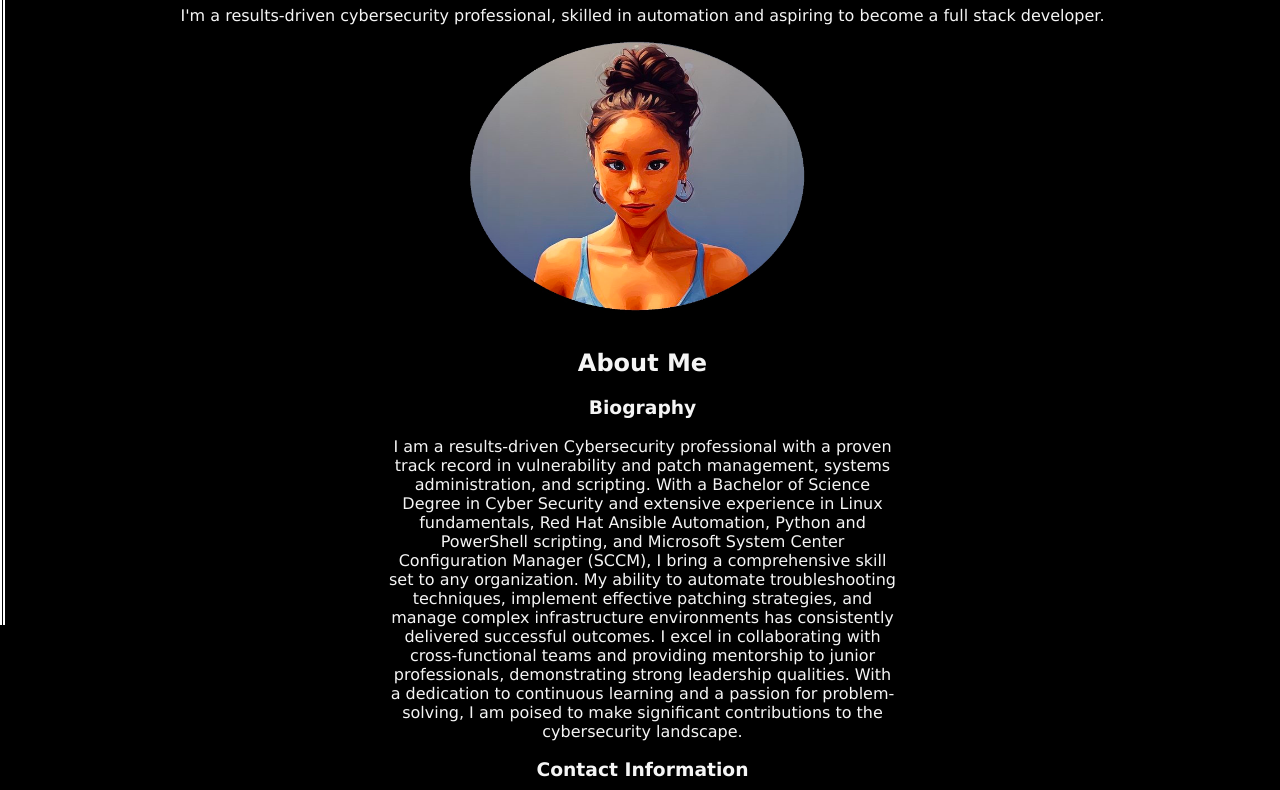
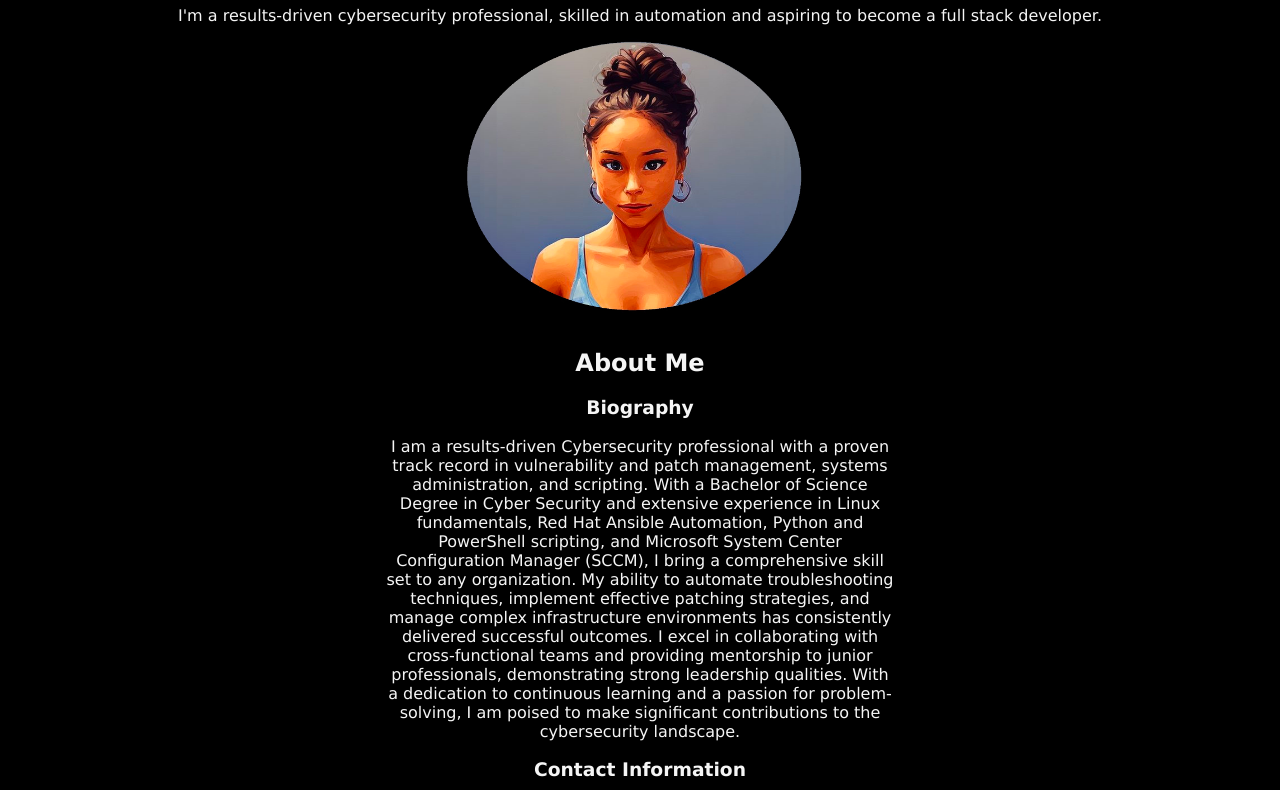
Before and after one commit to isabel-santiagolewis/isabel-santiagolewis.github.io, a plain HTML site: page index.html in a window 1280 px wide. Shown: the part 175-965 px from the top of the page. Drawn offline with Linux system fonts and the light colour scheme.

Commit message:
Update style.css

```diff
--- a/style.css
+++ b/style.css
@@ -13,9 +13,6 @@ body{
     margin:0;
     color:whitesmoke;
     font-family:Verdana, Geneva, Tahoma, sans-serif;
-    border-left: white;
-    border-left-width:5px;
-    border-left-style:double;
 }
 
 nav{
```
